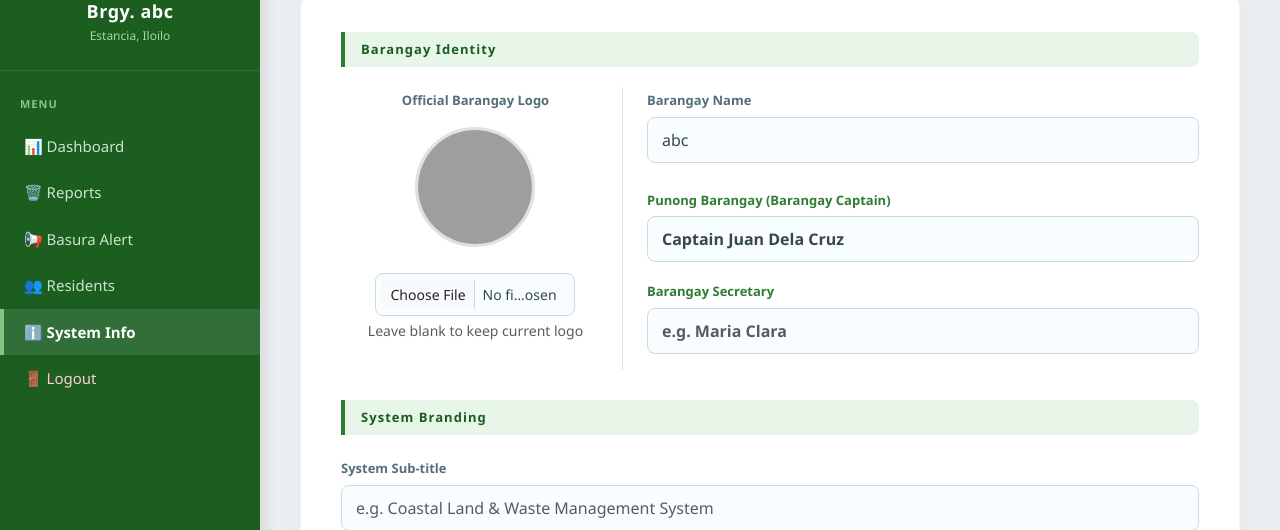
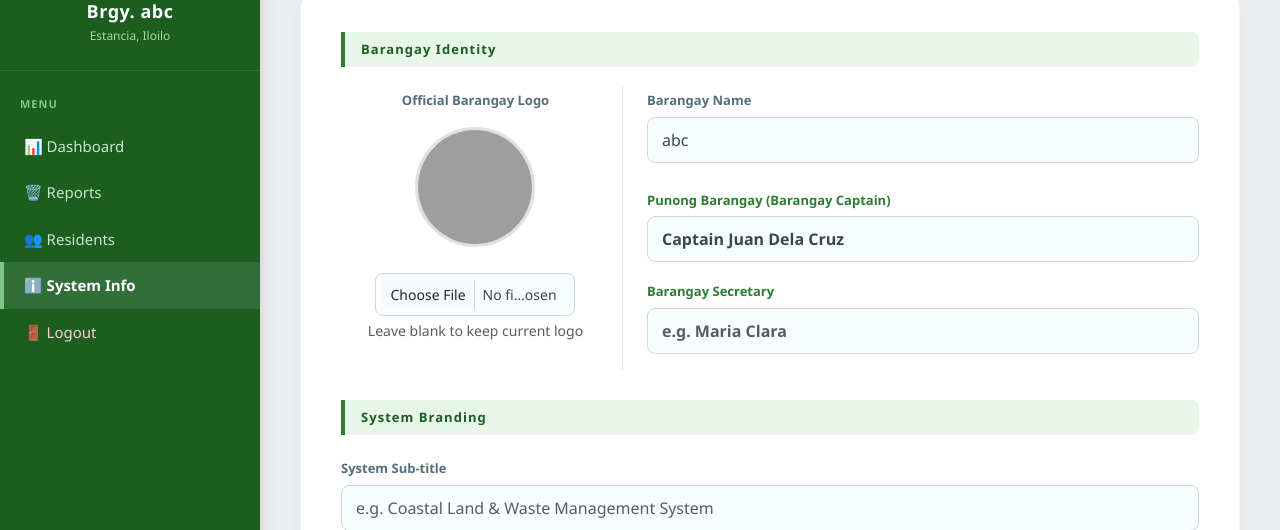
Before and after one commit to walph13/coastallandwatch, a PHP site: page /barangay_info.php in a window 1280 px wide. Shown: the part 127-657 px from the top of the page. Run offline with PHP 8.4, Linux system fonts and the light colour scheme; the visitor is signed in with stand-in values (Sample User, id 1); data comes from the database, SQL or seed files in the repository; grey boxes are pictures that could not be loaded.

Commit message:
Update barangay_info.php

```diff
--- a/barangay_info.php
+++ b/barangay_info.php
@@ -193,8 +193,6 @@ if (isset($_POST['update_info'])) {
     <div id="nav-menu">
         <a href="admin_dashboard.php?view=dashboard">📊 Dashboard</a>
         <a href="admin_dashboard.php?view=reports">🗑️ Reports</a>
-        <a href="admin_dashboard.php?view=alert">📢 Basura Alert</a>
-
         <a href="approve_resident.php">👥 Residents</a>
         <a href="barangay_info.php" class="active">ℹ️ System Info</a>
         <a href="logout.php" id="logout-link" onclick="return confirm('Are you sure you want to log out?');">🚪 Logout</a>
```
